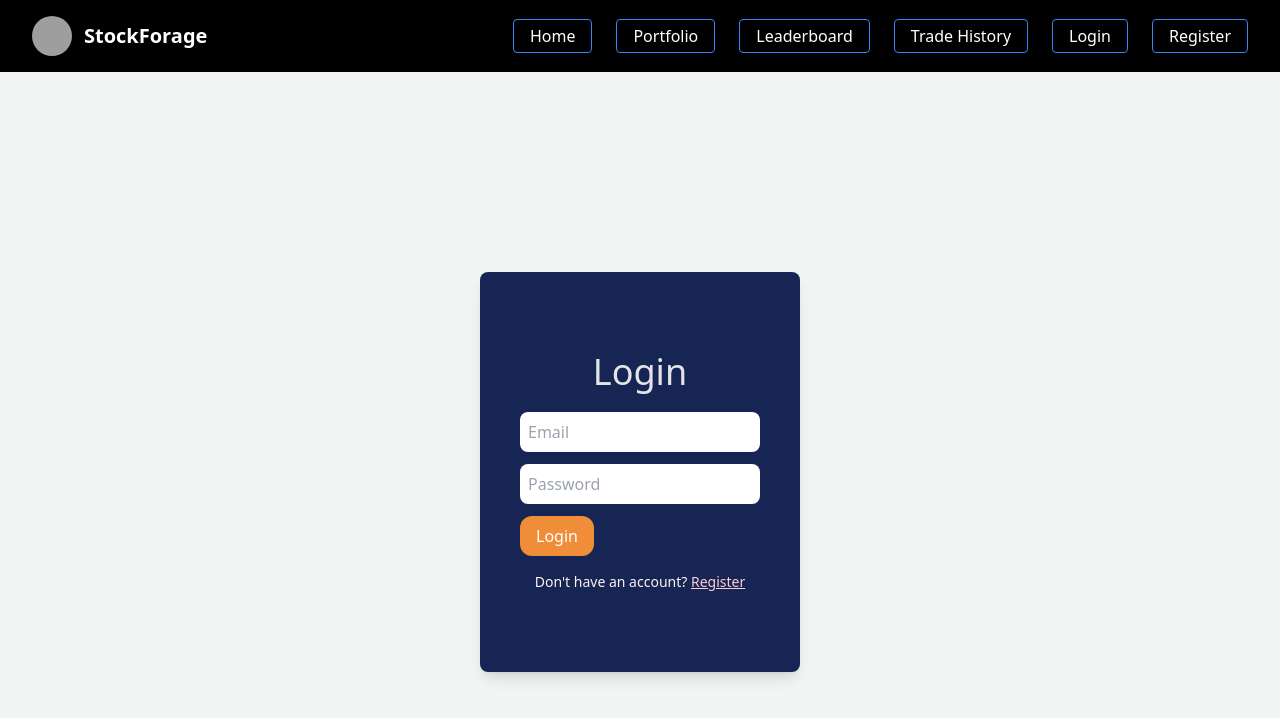
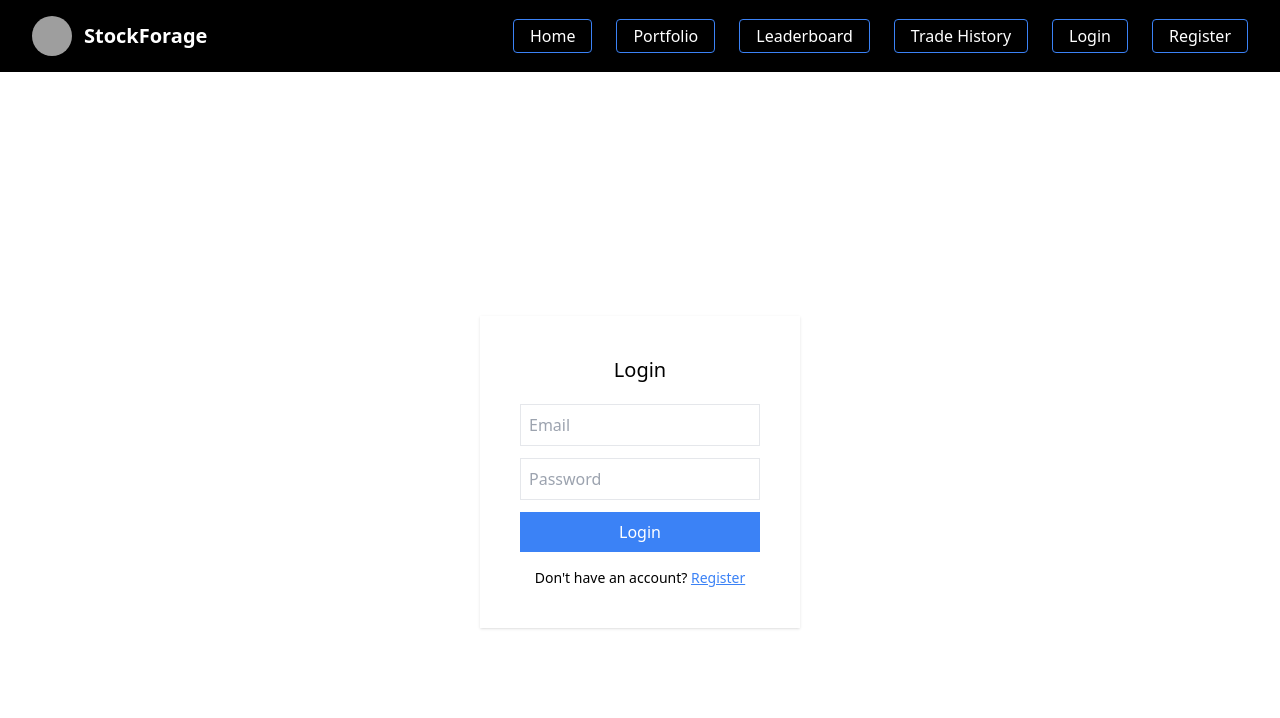
Before and after one commit to srivyshnavi1505/StockForage, a React app in the folder frontend/: page /login in a window 1280 px wide. Shown: the top 718 px of the page. Built offline with nearby package versions, Linux system fonts and the light colour scheme; grey boxes are pictures that could not be loaded; the HTML template or start-up script is replaced by a standard one.

Commit message:
Revert "Merge branch 'main' of https://github.com/srivyshnavi1505/StockForage"
This reverts commit 650e0f672e8c9e710631183cd9b87602582ab0ba, reversing
changes made to 2a261d7c15227daf0f4f44bf099327fa154da975.

```diff
--- a/frontend/src/components/StockCard.jsx
+++ b/frontend/src/components/StockCard.jsx
@@ -72,14 +72,14 @@ function StockCard({ stock }) {
         <button
           disabled={loading}
           onClick={() => executeTrade("BUY")}
-          className="bg-green-200 text-blue-950 px-0.5 py-3 rounded-xl flex-1 hover:bg-green-600 disabled:opacity-10 text-sm font-semibold"
+          className="bg-green-500 text-white px-4 py-1 rounded flex-1 hover:bg-green-600 disabled:opacity-50 text-sm font-semibold"
         >
           {loading ? "..." : "Buy"}
         </button>
         <button
           disabled={loading}
           onClick={() => executeTrade("SELL")}
-          className="bg-red-400 text-blue-950 px-0.5 py-3 rounded-xl flex-1 hover:bg-red-600 disabled:opacity-50 text-sm font-semibold"
+          className="bg-red-500 text-white px-4 py-1 rounded flex-1 hover:bg-red-600 disabled:opacity-50 text-sm font-semibold"
         >
           {loading ? "..." : "Sell"}
         </button>
--- a/frontend/src/pages/Login.jsx
+++ b/frontend/src/pages/Login.jsx
@@ -25,39 +25,39 @@ useEffect(()=>{
 
 return(
 
-<div className="flex justify-center bg-[#F3F4F4] flex flex-col items-center  h-screen">
+<div className="flex justify-center items-center h-screen">
 
 <form
 onSubmit={handleSubmit(onUserLogin)}
-className="bg-blue-950  rounded-lg px-10 py-20 shadow-lg w-80"
+className="bg-white p-10 shadow w-80"
 >
 
-<h2 className="text-zinc-200 text-4xl  mb-5 text-center">Login</h2>
+<h2 className="text-xl mb-5 text-center">Login</h2>
 
 <input
 type="email"
 placeholder="Email"
-className="border-rose-100  rounded-lg p-2 mb-3 w-full"
+className="border p-2 mb-3 w-full"
 {...register("email", { required: true })}
 />
 
 <input
 type="password"
 placeholder="Password"
-className="border-rose-100  rounded-lg p-2 mb-3 w-full"
+className="border p-2 mb-3 w-full"
 {...register("password", { required: true })}
 />
 
 <button
 type="submit"
-className="bg-[#F08D39] text-white rounded-xl px-4 py-2 max-w-full "
+className="bg-blue-500 text-white px-4 py-2 w-full"
 >
 Login
 </button>
 
-<p className="text-center text-red-50 mt-4 text-sm">
+<p className="text-center mt-4 text-sm">
 Don't have an account?{" "}
-<Link to="/register" className="text-rose-200 underline">
+<Link to="/register" className="text-blue-500 underline">
 Register
 </Link>
 </p>
```
